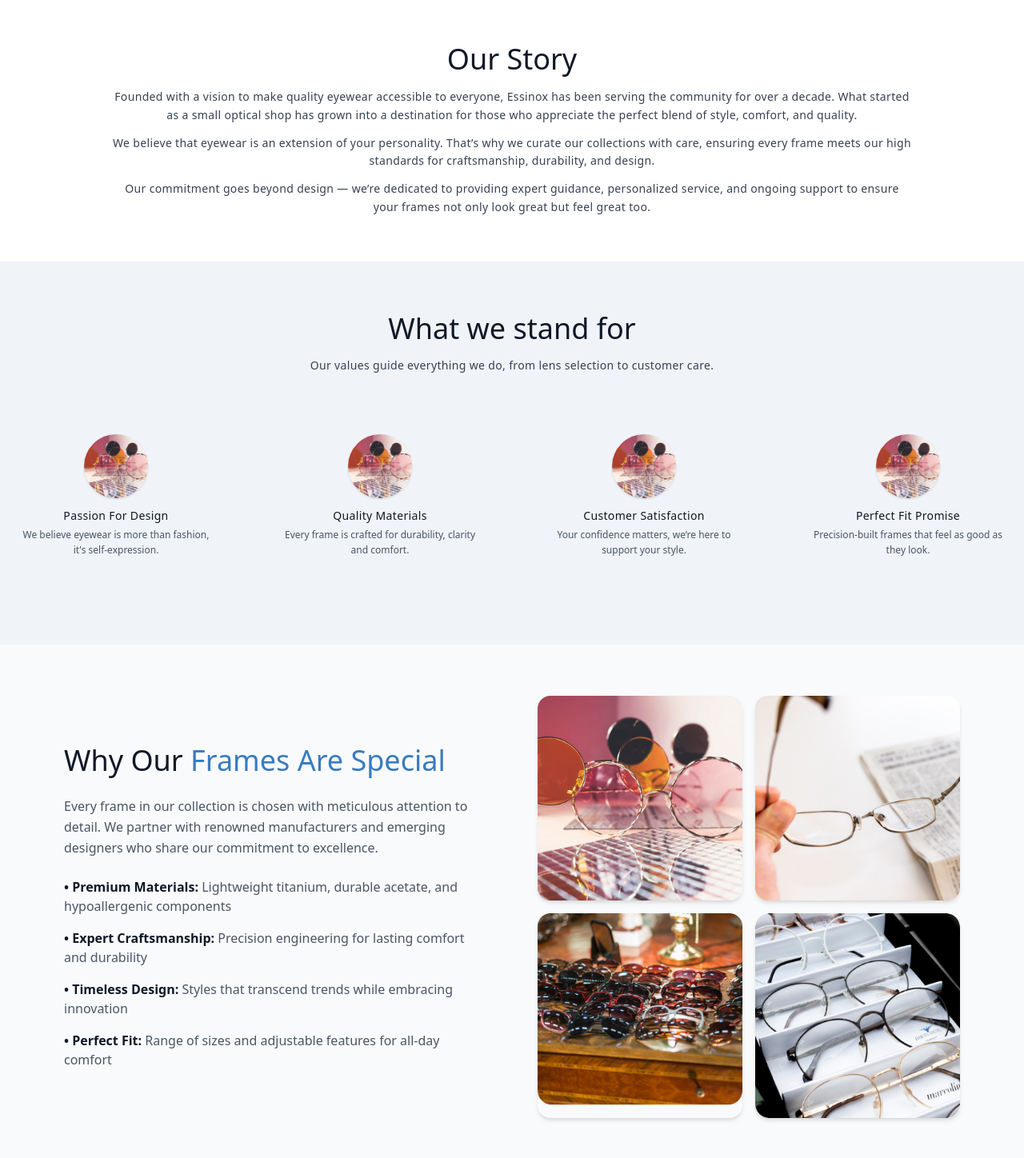
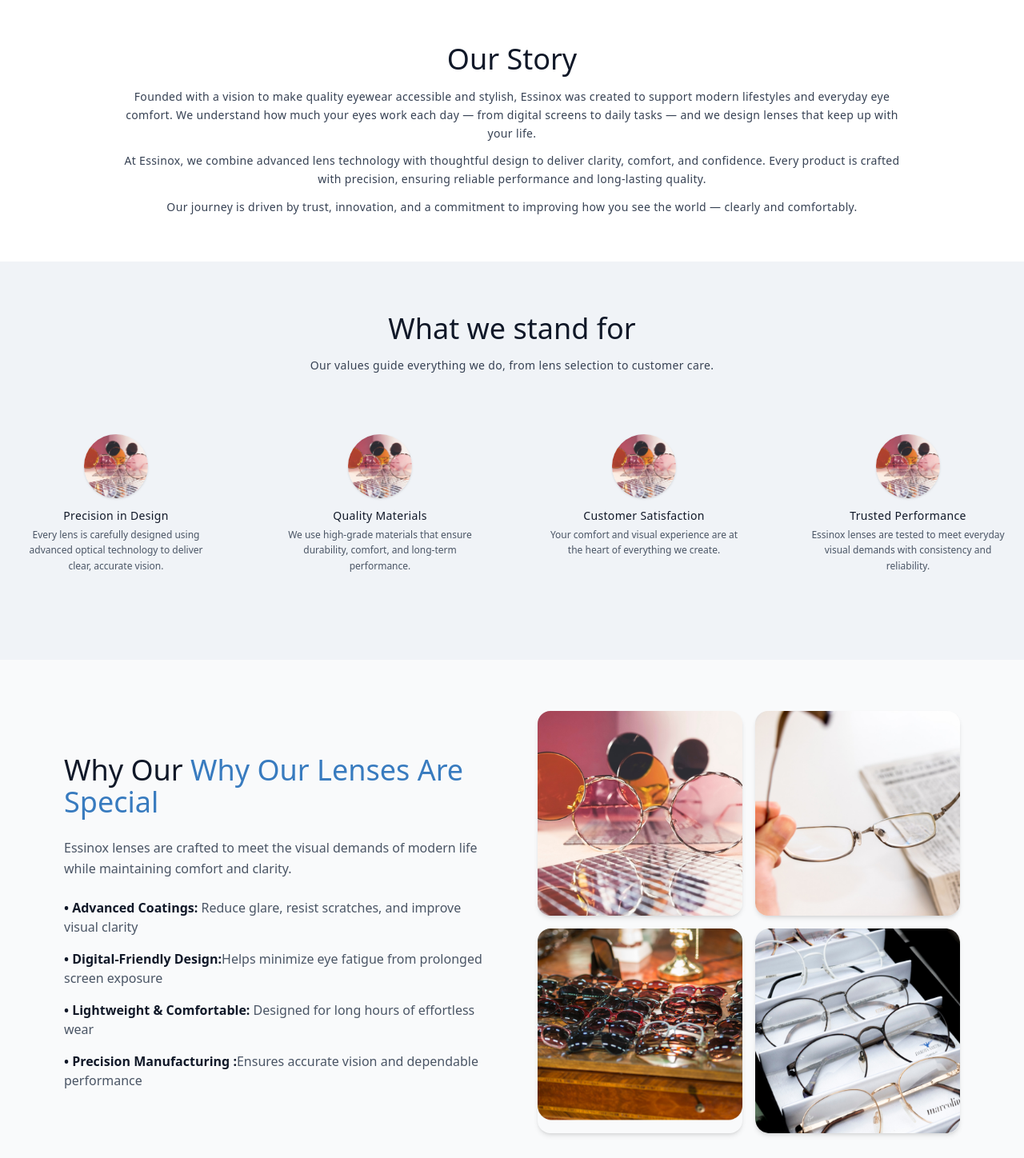
Before and after one commit to aaryae/Essinox, a React (Vite) app: page /about in a window 1280 px wide. Shown: the part 642-2090 px from the top of the page at 80% size. Built offline with nearby package versions, Linux system fonts and the light colour scheme.

Commit message:
feat: content changed for all pages

```diff
--- /dev/null
+++ b/src/config/constant/values.data.js
@@ -0,0 +1,18 @@
+ export const values = [
+    {
+      title: 'Precision in Design',
+      desc: 'Every lens is carefully designed using advanced optical technology to deliver clear, accurate vision.',
+    },
+    {
+      title: 'Quality Materials',
+      desc: 'We use high-grade materials that ensure durability, comfort, and long-term performance.',
+    },
+    {
+      title: 'Customer Satisfaction',
+      desc: 'Your comfort and visual experience are at the heart of everything we create.',
+    },
+    {
+      title: 'Trusted Performance',
+      desc: 'Essinox lenses are tested to meet everyday visual demands with consistency and reliability.',
+    },
+  ]
--- a/src/ui/user/organisms/about/FramesSpecial.jsx
+++ b/src/ui/user/organisms/about/FramesSpecial.jsx
@@ -7,43 +7,39 @@
         {/* Left: Text Content */}
         <div className='space-y-6'>
           <h2 className='text-3xl md:text-4xl font-medium text-gray-900'>
-            Why Our <span className='text-[#387bbf]'>Frames Are Special</span>
+            Why Our <span className='text-[#387bbf]'>Why Our Lenses Are Special</span>
           </h2>
 
           <p className='text-gray-600 leading-relaxed'>
-            Every frame in our collection is chosen with meticulous attention to detail. We partner with renowned
-            manufacturers and emerging designers who share our commitment to excellence.
+            Essinox lenses are crafted to meet the visual demands of modern life while maintaining comfort and clarity.
           </p>
 
           <ul className='space-y-4'>
             <li className='flex items-start gap-3'>
               <div>
-                <strong className='text-gray-900'>• Premium Materials:</strong>
-                <span className='text-gray-600'>
-                  {' '}
-                  Lightweight titanium, durable acetate, and hypoallergenic components
-                </span>
+                <strong className='text-gray-900'>• Advanced Coatings:</strong>
+                <span className='text-gray-600'> Reduce glare, resist scratches, and improve visual clarity </span>
               </div>
             </li>
 
             <li className='flex items-start gap-3'>
               <div>
-                <strong className='text-gray-900'>• Expert Craftsmanship:</strong>
-                <span className='text-gray-600'> Precision engineering for lasting comfort and durability</span>
+                <strong className='text-gray-900'>• Digital-Friendly Design:</strong>
+                <span className='text-gray-600'>Helps minimize eye fatigue from prolonged screen exposure</span>
               </div>
             </li>
 
             <li className='flex items-start gap-3'>
               <div>
-                <strong className='text-gray-900'>• Timeless Design:</strong>
-                <span className='text-gray-600'> Styles that transcend trends while embracing innovation</span>
+                <strong className='text-gray-900'>• Lightweight & Comfortable:</strong>
+                <span className='text-gray-600'> Designed for long hours of effortless wear</span>
               </div>
             </li>
 
             <li className='flex items-start gap-3'>
               <div>
-                <strong className='text-gray-900'>• Perfect Fit:</strong>
-                <span className='text-gray-600'> Range of sizes and adjustable features for all-day comfort</span>
+                <strong className='text-gray-900'>• Precision Manufacturing :</strong>
+                <span className='text-gray-600'>Ensures accurate vision and dependable performance</span>
               </div>
             </li>
           </ul>
--- a/src/ui/user/organisms/about/Story.jsx
+++ b/src/ui/user/organisms/about/Story.jsx
@@ -4,17 +4,17 @@
       <div className='w-full max-w-250 text-center'>
         <h2 className='text-xl md:text-4xl font-medium text-gray-900 mb-4'>Our Story</h2>
         <p className='text-xs md:text-sm text-gray-700 leading-relaxed tracking-wide'>
-          Founded with a vision to make quality eyewear accessible to everyone, Essinox has been serving the community
-          for over a decade. What started as a small optical shop has grown into a destination for those who appreciate
-          the perfect blend of style, comfort, and quality.
+          Founded with a vision to make quality eyewear accessible and stylish, Essinox was created to support modern
+          lifestyles and everyday eye comfort. We understand how much your eyes work each day — from digital screens to
+          daily tasks — and we design lenses that keep up with your life.
         </p>
         <p className='text-xs md:text-sm text-gray-700 mt-3 leading-relaxed tracking-wide'>
-          We believe that eyewear is an extension of your personality. That’s why we curate our collections with care,
-          ensuring every frame meets our high standards for craftsmanship, durability, and design.
+          At Essinox, we combine advanced lens technology with thoughtful design to deliver clarity, comfort, and
+          confidence. Every product is crafted with precision, ensuring reliable performance and long-lasting quality.
         </p>
         <p className='text-xs md:text-sm text-gray-700 mt-3 leading-relaxed tracking-wide'>
-          Our commitment goes beyond design — we’re dedicated to providing expert guidance, personalized service, and
-          ongoing support to ensure your frames not only look great but feel great too.
+          Our journey is driven by trust, innovation, and a commitment to improving how you see the world — clearly and
+          comfortably.
         </p>
       </div>
     </section>
--- a/src/ui/user/organisms/about/Values.jsx
+++ b/src/ui/user/organisms/about/Values.jsx
@@ -1,13 +1,7 @@
 import { image } from '@/config/constant/image'
+import { values } from '@/config/constant/values.data'
 
 const Values = () => {
-  const values = [
-    { title: 'Passion For Design', desc: "We believe eyewear is more than fashion, it's self-expression." },
-    { title: 'Quality Materials', desc: 'Every frame is crafted for durability, clarity and comfort.' },
-    { title: 'Customer Satisfaction', desc: 'Your confidence matters, we’re here to support your style.' },
-    { title: 'Perfect Fit Promise', desc: 'Precision-built frames that feel as good as they look.' },
-  ]
-
   return (
     <section className='w-full bg-[#f0f3f7] flex justify-center px-4 md:px-0 py-12 md:py-16'>
       <div className='w-full max-w-325 text-center'>
--- a/src/ui/user/organisms/contact/ContactForm.jsx
+++ b/src/ui/user/organisms/contact/ContactForm.jsx
@@ -4,8 +4,7 @@
   return (
     <div className='max-w-2xl w-full'>
       <h2 className='text-2xl font-semibold text-gray-900'>Fill out this form</h2>
-      <p className='text-sm text-gray-500 mt-1 py-1'>Lorem Ipsum</p>
-
+ j5e6
       <div className='mt-8 space-y-6'>
         {/* Full Name */}
         <div>
--- a/src/ui/user/organisms/lenses/LensesHero.jsx
+++ b/src/ui/user/organisms/lenses/LensesHero.jsx
@@ -6,10 +6,10 @@
       <div className='w-full max-w-350'>
         {/* Title Block */}
         <div className='text-center pt-6 md:pt-10 pb-5 md:pb-7'>
-          <h1 className='text-xl md:text-4xl font-medium text-gray-900 tracking-wide'>Essinox Bluecare</h1>
-          <p className='text-sm text-gray-600  md:mt-2 py-1 md:max-w-[70%] mx-auto'>
-            Each sleeping hat is meticulously crafted with the finest materials, designed to provide the perfect night's
-            sleep you deserve.
+          <h1 className='text-xl md:text-4xl font-medium text-gray-900 tracking-wide w-fit'>Essinox Bluecare</h1>
+          <p className='text-sm text-gray-600  md:mt-2 py-1 md:max-w-[70%] text-start'>
+            Designed for digital lifestyles, Bluecare lenses reduce eye strain and provide comfortable, clear vision
+            throughout the day.
           </p>
         </div>
 
@@ -49,9 +49,9 @@
           <div className='max-w-2xl pl-0 md:pl-10 my-auto '>
             <h2 className='text-lg md:text-2xl font-medium text-gray-900'>Why Bluecare?</h2>
             <p className='text-[11px] md:text-sm text-gray-600 mt-2 md:mt-3 leading-relaxed text-justify'>
-              Founded with a vision to make quality eyewear accessible to everyone, Essinox has been serving the
-              community for over a decade. What started as a small optical shop has grown into a destination for those
-              who appreciate the perfect blend of style, comfort, and quality.
+              Prolonged use of digital devices can cause eye fatigue, dryness, and discomfort. Essinox Bluecare lenses
+              feature advanced blue light filtering technology that reduces harmful blue light exposure while preserving
+              natural color perception. Ideal for office work, online learning, and everyday screen use.
             </p>
           </div>
         </div>
--- a/src/ui/user/organisms/lenses/LensesHeroBluecarePhotoZ.jsx
+++ b/src/ui/user/organisms/lenses/LensesHeroBluecarePhotoZ.jsx
@@ -2,15 +2,22 @@
 
 const LensesBlueCarePhotoZ = () => {
   return (
-    <section className='w-full bg-white flex   justify-center px-4 md:px-0 pt-8 md:pt-14 py-7'>
-      <div className='w-full max-w-350 flex flex-wrap justify-center items-center gap-6 md:gap-10'>
+    <section className='w-full bg-white flex  flex-col   justify-center  pt-8 md:pt-14 py-7 max-w-350 mx-auto px-4'>
+        {/* Top Title */}
+        <div className='text-center mb-8  mx-auto '>
+          <h2 className='text-xl md:text-4xl font-medium text-gray-900 tracking-wide w-fit'>Essinox Progressive Photo-Z</h2>
+          <p className='text-sm text-gray-600 mt-2   text-center'>
+            Combines blue light protection with light-adaptive technology for comfort indoors and protection outdoors.
+          </p>
+        </div>
+      <div className='w-full max-w-350 mx-auto flex flex-wrap  justify-center items-center gap-6 md:gap-10'>
         {/* Left Text */}
         <div className='max-w-xl'>
           <h2 className='text-lg md:text-2xl font-bold text-gray-900'>Why Bluecare Photo-Z?</h2>
           <p className='text-xs md:text-sm text-gray-600 mt-2 leading-relaxed text-justify'>
-            Founded with a vision to make quality eyewear accessible to everyone, Essinox has been serving the community
-            for over a decade. What started as a small optical shop has grown into a destination for those who
-            appreciate the perfect blend of style, comfort, and quality.
+            Bluecare Photo-Z lenses transition seamlessly between indoor and outdoor environments. They reduce blue
+            light from digital screens indoors and darken automatically under sunlight, providing UV protection and
+            visual comfort without the need to change glasses.
           </p>
         </div>
 
--- a/src/ui/user/organisms/lenses/LensesHeroProgressivePhotoZ.jsx
+++ b/src/ui/user/organisms/lenses/LensesHeroProgressivePhotoZ.jsx
@@ -4,27 +4,15 @@
   return (
     <section className='w-full bg-white flex justify-center px-4 md:px-0 py-12 md:py-18'>
       <div className='w-full max-w-350 px-4'>
-        {/* Top Title */}
-        <div className='text-center mb-16'>
-          <h2 className='text-xl md:text-4xl font-medium text-gray-900 tracking-wide'>Essinox Progressive Photo-Z</h2>
-          <p className='text-sm text-gray-600 mt-2 md:max-w-[60%] mx-auto text-justify'>
-            Each lens is meticulously crafted with the finest materials, designed to provide the perfect night’s sleep
-            you deserve.
-          </p>
-        </div>
-
         {/* Bottom Content */}
         <div className='flex flex-wrap md:justify-center justify-start gap-6  '>
           {/* Left Text */}
-          <div className='max-w-xl '>
+          <div className='max-w-xl my-auto '>
             <h3 className='text-base md:text-xl font-semibold text-gray-900'>Why Progressive Photo-Z?</h3>
-            <p className='text-xs md:text-sm text-gray-600 mt-2 leading-relaxed text-justify'>
-              We believe that eyewear is an extension of your personality. That’s why we curate our collections with
-              care, ensuring every frame meets our high standards for craftsmanship, durability, and design.
-            </p>
-            <p className='text-xs md:text-sm text-gray-600 mt-3 leading-relaxed text-justify'>
-              Our commitment goes beyond design — we’re dedicated to providing expert guidance, personalized service,
-              and ongoing support to ensure your frames look and feel great.
+            <p className='text-xs md:text-sm text-gray-600 mt-2 leading-relaxed text-justify '>
+              Bluecare Photo-Z lenses transition seamlessly between indoor and outdoor environments. They reduce blue
+              light from digital screens indoors and darken automatically under sunlight, providing UV protection and
+              visual comfort without the need to change glasses.
             </p>
           </div>
 
--- a/src/ui/user/organisms/lenses/LensesHeroWideProgressive.jsx
+++ b/src/ui/user/organisms/lenses/LensesHeroWideProgressive.jsx
@@ -18,12 +18,7 @@
         <div className='max-w-xl'>
           <h2 className='text-lg md:text-2xl font-bold text-gray-900'>Essinox Wide Progressive</h2>
           <p className='text-xs md:text-sm text-gray-600 mt-2 leading-relaxed text-justify'>
-            Founded with a vision to make quality eyewear accessible to everyone, Essinox has been serving the community
-            for over a decade. We believe that eyewear is an extension of your personality.
-          </p>
-          <p className='text-xs md:text-sm text-gray-600 mt-3 leading-relaxed text-justify'>
-            Our commitment goes beyond style and design — we are dedicated to providing expert guidance, personalized
-            service, and ongoing support to ensure your frames not only look great but feel great too.
+            Provides smooth, natural vision across near, intermediate, and far distances with a wider viewing area.
           </p>
         </div>
       </div>
--- a/src/ui/user/pages/LensesPage.jsx
+++ b/src/ui/user/pages/LensesPage.jsx
@@ -9,9 +9,9 @@
   return (
     <>
       <LensesHero />
+      <LensesBlueCarePhotoZ />
+      <LensesWideProgressive />
       <LensesProgressivePhotoZ />
-      <LensesWideProgressive />
-      <LensesBlueCarePhotoZ />
       <img
         src={image.styleGlass}
         alt='Stylish eyewear'
```
Also changed, not shown: src/ui/user/organisms/contact/MapContact.jsx (+4 -4 lines).
